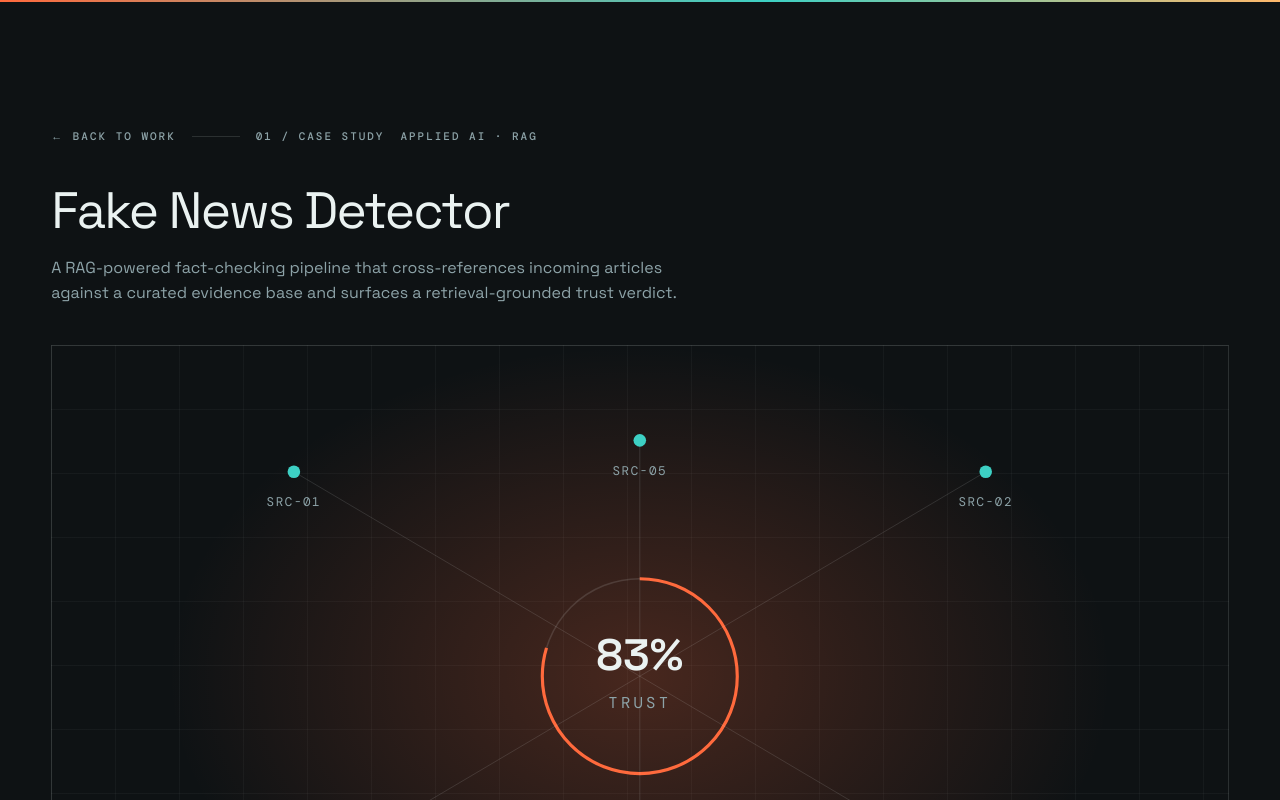
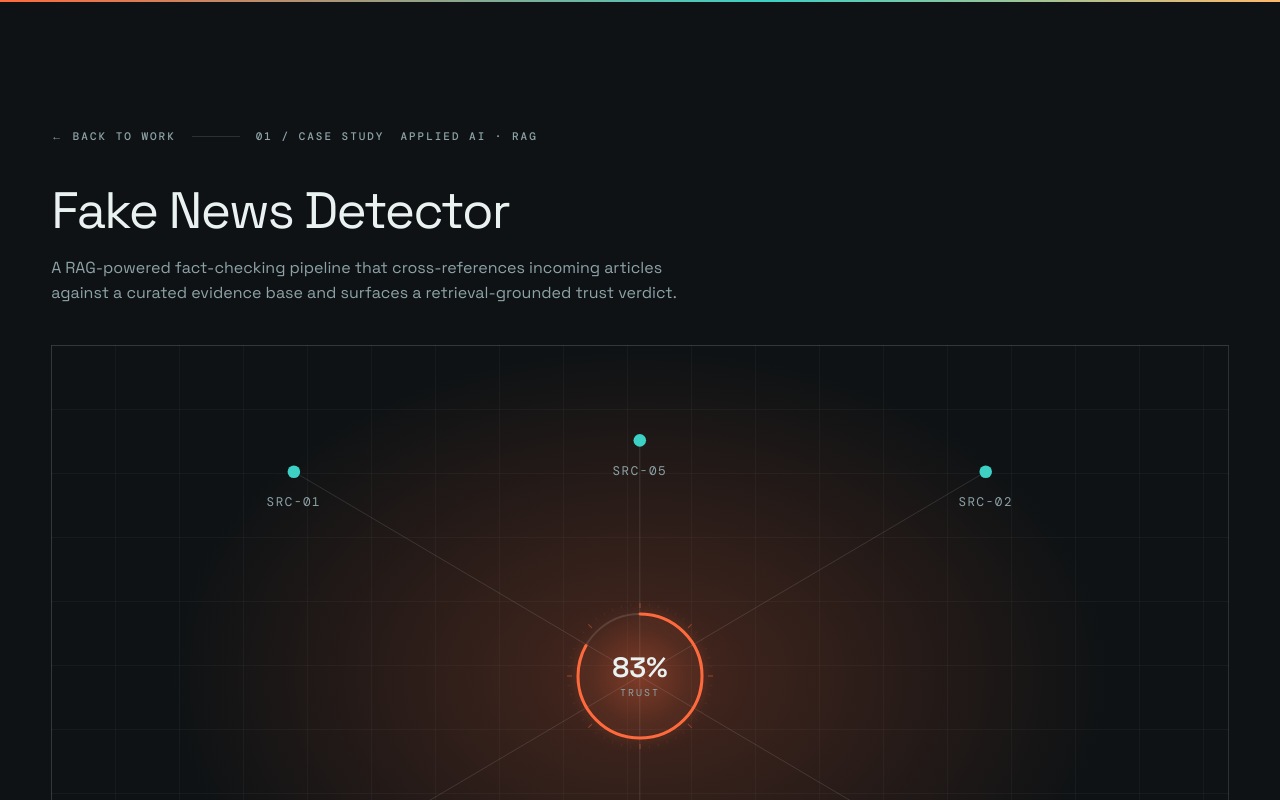
Before and after one commit to jaiyan-th/Jaiyanth-s-Portfolio, a Next.js app: page /projects/fake-news-detector in a window 1280 px wide. Shown: the top 800 px of the page. Built offline with nearby package versions, Linux system fonts and the light colour scheme; a web font is replaced by a local one.

Commit message:
4820718e-965f-4e5a-b0ef-5546041a8ded

```diff
--- a/src/components/projects/project-visual.tsx
+++ b/src/components/projects/project-visual.tsx
@@ -3,6 +3,7 @@
 import * as React from "react";
 import { motion } from "motion/react";
 import { EASE, DURATION } from "@/lib/motion";
+import { TrustGauge } from "./trust-gauge";
 
 type Variant = "evidence-network" | "career-layers" | "route-geometry";
 
@@ -19,9 +20,10 @@ export function ProjectVisual({ variant }: { variant: Variant }) {
 
 function EvidenceNetwork() {
   return (
+    <div className="relative h-full w-full">
       <svg
         viewBox="0 0 600 420"
-      className="h-full w-full"
+        className="absolute inset-0 h-full w-full"
         role="img"
         aria-label="Animated evidence-source network for the Fake News Detector"
       >
@@ -38,43 +40,6 @@ function EvidenceNetwork() {
         </defs>
 
         <rect width="600" height="420" fill="url(#fn-glow)" opacity="0.6" />
-
-      {/* Center trust score */}
-      <g transform="translate(300,210)">
-        <circle r="62" fill="none" stroke="var(--line)" strokeWidth="1" />
-        <motion.circle
-          r="62"
-          fill="none"
-          stroke="var(--accent)"
-          strokeWidth="2"
-          strokeDasharray="390"
-          initial={{ strokeDashoffset: 390 }}
-          whileInView={{ strokeDashoffset: 80 }}
-          viewport={{ once: true }}
-          transition={{ duration: 1.4, ease: EASE.primary, delay: 0.4 }}
-          transform="rotate(-90)"
-        />
-        <text
-          textAnchor="middle"
-          dy="-4"
-          fontFamily="var(--font-sans)"
-          fontWeight="600"
-          fontSize="28"
-          fill="var(--text-primary)"
-        >
-          83%
-        </text>
-        <text
-          textAnchor="middle"
-          dy="20"
-          fontFamily="var(--font-mono)"
-          fontSize="10"
-          letterSpacing="2"
-          fill="var(--text-secondary)"
-        >
-          TRUST
-        </text>
-      </g>
 
         {/* Source nodes */}
         {[
@@ -133,6 +98,12 @@ function EvidenceNetwork() {
           transition={{ duration: 2, repeat: Infinity, repeatDelay: 1.5, ease: EASE.secondary }}
         />
       </svg>
+
+      {/* Animated trust gauge — centered, overlays the SVG */}
+      <div className="absolute left-1/2 top-1/2 -translate-x-1/2 -translate-y-1/2">
+        <TrustGauge target={83} label="TRUST" size={160} />
+      </div>
+    </div>
   );
 }
 
--- /dev/null
+++ b/src/components/projects/trust-gauge.tsx
@@ -0,0 +1,162 @@
+"use client";
+
+import * as React from "react";
+import { motion, useInView, useMotionValue, useTransform, animate } from "motion/react";
+import { EASE } from "@/lib/motion";
+
+/**
+ * TrustGauge — animated circular gauge that fills to a target percentage
+ * when scrolled into view.
+ *
+ * - Ring fills from 0° to target° (stroke-dashoffset animation)
+ * - Number counts up from 0 to target (useMotionValue + animate)
+ * - Pulsing center glow
+ * - Respects prefers-reduced-motion (renders final state immediately)
+ * - GPU-friendly: transform + opacity only
+ */
+
+const RADIUS = 62;
+const CIRCUMFERENCE = 2 * Math.PI * RADIUS; // ~389.56
+
+export function TrustGauge({
+  target = 83,
+  label = "TRUST",
+  size = 160,
+}: {
+  target?: number;
+  label?: string;
+  size?: number;
+}) {
+  const ref = React.useRef<HTMLDivElement>(null);
+  const inView = useInView(ref, { once: true, margin: "-80px" });
+  const [reduced, setReduced] = React.useState(false);
+
+  // Motion value for the count-up
+  const count = useMotionValue(0);
+  const display = useTransform(count, (v) => `${Math.round(v)}%`);
+
+  // Stroke-dashoffset: starts at full circumference (empty), animates to
+  // the portion representing (100 - target)% of the circle remaining.
+  // offset = CIRCUMFERENCE * (1 - target/100)
+  const targetOffset = CIRCUMFERENCE * (1 - target / 100);
+
+  React.useEffect(() => {
+    if (typeof window === "undefined") return;
+    setReduced(window.matchMedia("(prefers-reduced-motion: reduce)").matches);
+  }, []);
+
+  React.useEffect(() => {
+    if (!inView) return;
+    if (reduced) {
+      count.set(target);
+      return;
+    }
+    // Count up 0 → target over 1.4s, synced with the ring fill
+    const controls = animate(count, target, {
+      duration: 1.4,
+      ease: EASE.primary,
+      delay: 0.3,
+    });
+    return () => controls.stop();
+  }, [inView, count, target, reduced]);
+
+  return (
+    <div
+      ref={ref}
+      className="relative flex items-center justify-center"
+      style={{ width: size, height: size }}
+    >
+      <svg
+        viewBox="0 0 160 160"
+        className="h-full w-full"
+        role="img"
+        aria-label={`Trust score: ${target} percent`}
+      >
+        <defs>
+          <radialGradient id="trust-glow" cx="50%" cy="50%" r="50%">
+            <stop offset="0%" stopColor="var(--accent)" stopOpacity="0.3" />
+            <stop offset="100%" stopColor="var(--accent)" stopOpacity="0" />
+          </radialGradient>
+        </defs>
+
+        {/* Soft glow behind gauge */}
+        <circle cx="80" cy="80" r="72" fill="url(#trust-glow)" />
+
+        {/* Track (background ring) */}
+        <circle
+          cx="80"
+          cy="80"
+          r={RADIUS}
+          fill="none"
+          stroke="var(--line)"
+          strokeWidth="2"
+        />
+
+        {/* Progress arc — rotates -90° so it starts at top */}
+        <motion.circle
+          cx="80"
+          cy="80"
+          r={RADIUS}
+          fill="none"
+          stroke="var(--accent)"
+          strokeWidth="3"
+          strokeLinecap="round"
+          strokeDasharray={CIRCUMFERENCE}
+          initial={{ strokeDashoffset: CIRCUMFERENCE }}
+          animate={inView && !reduced ? { strokeDashoffset: targetOffset } : { strokeDashoffset: reduced ? targetOffset : CIRCUMFERENCE }}
+          transition={{ duration: 1.4, ease: EASE.primary, delay: 0.3 }}
+          transform="rotate(-90 80 80)"
+          style={{ filter: "drop-shadow(0 0 6px var(--node-glow))" }}
+        />
+
+        {/* Tick marks around the gauge — subtle technical detail */}
+        {Array.from({ length: 48 }).map((_, i) => {
+          const angle = (i / 48) * Math.PI * 2 - Math.PI / 2;
+          const isMajor = i % 6 === 0;
+          const inner = isMajor ? 68 : 70;
+          const outer = 73;
+          const x1 = 80 + Math.cos(angle) * inner;
+          const y1 = 80 + Math.sin(angle) * inner;
+          const x2 = 80 + Math.cos(angle) * outer;
+          const y2 = 80 + Math.sin(angle) * outer;
+          return (
+            <line
+              key={i}
+              x1={Number(x1.toFixed(2))}
+              y1={Number(y1.toFixed(2))}
+              x2={Number(x2.toFixed(2))}
+              y2={Number(y2.toFixed(2))}
+              stroke="var(--accent)"
+              strokeWidth={isMajor ? "1.2" : "0.5"}
+              opacity={isMajor ? 0.4 : 0.2}
+            />
+          );
+        })}
+      </svg>
+
+      {/* Center text — the counting number */}
+      <div className="absolute inset-0 flex flex-col items-center justify-center pointer-events-none">
+        <motion.span
+          className="font-sans font-semibold"
+          style={{
+            fontSize: 28,
+            color: "var(--text-primary)",
+            lineHeight: 1,
+          }}
+        >
+          {display}
+        </motion.span>
+        <span
+          className="font-mono mt-1"
+          style={{
+            fontSize: 10,
+            letterSpacing: "2px",
+            color: "var(--text-secondary)",
+          }}
+        >
+          {label}
+        </span>
+      </div>
+    </div>
+  );
+}
```
Also changed, not shown: download/step6-trust-gauge.png (added), download/step6-trust-gauge2.png (added). Lines whose indentation alone changed are shown as unchanged.
